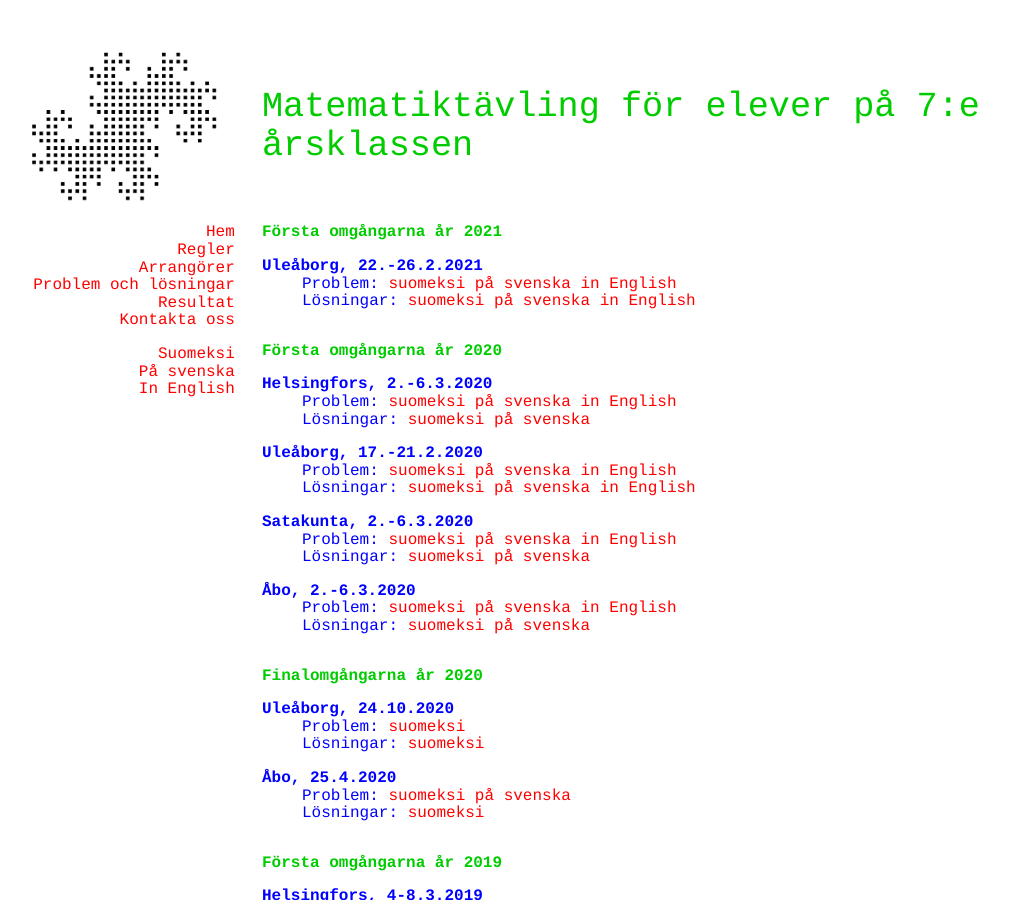
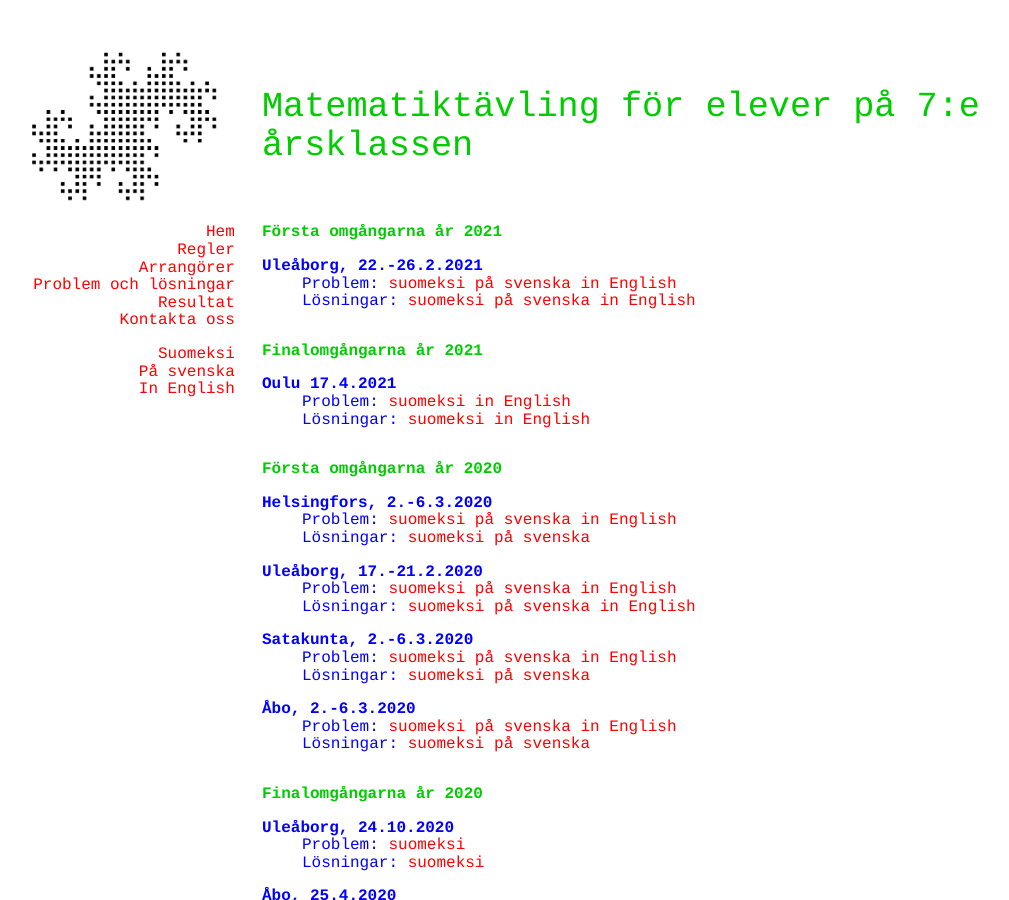
Before and after one commit to matematiikkakilpailut/matematiikkakilpailut.github.io, a Jekyll site: the page built from seiskat/sv/problem.html, in a window 1280 px wide and 900 px high. Shown: the whole window, without its empty margins (58-1067 px from the left). Built offline with Jekyll 4.4.1, drawn with Linux system fonts in a browser that asks for light colours.

Commit message:
Update problem.html
Oulun finaalitehtävät

```diff
--- a/seiskat/sv/problem.html
+++ b/seiskat/sv/problem.html
@@ -21,6 +21,19 @@
     <a href="2021/o_en_r.pdf">in English</a>
   </dd>
 </dl>
+
+<h2 id="finalomgångarna-år-2021">Finalomgångarna år 2021</h2>
+<dl>
+  <dt>Oulu 17.4.2021</dt>
+  <dd>Problem:
+    <a href="./2021/finaali-o.pdf">suomeksi</a>
+    <a href="./2021/finaali-o_en.pdf">in English</a>
+  </dd>
+  <dd>L&ouml;sningar:
+    <a href="./2021/finaali-o-r.pdf">suomeksi</a>
+     <a href="./2021/finaali-o_en-r.pdf">in English</a>
+  </dd>
+  </dl>
 
 <h2 id="första-omgångarna-år-2020">Första omgångarna år 2020</h2>
 
```
